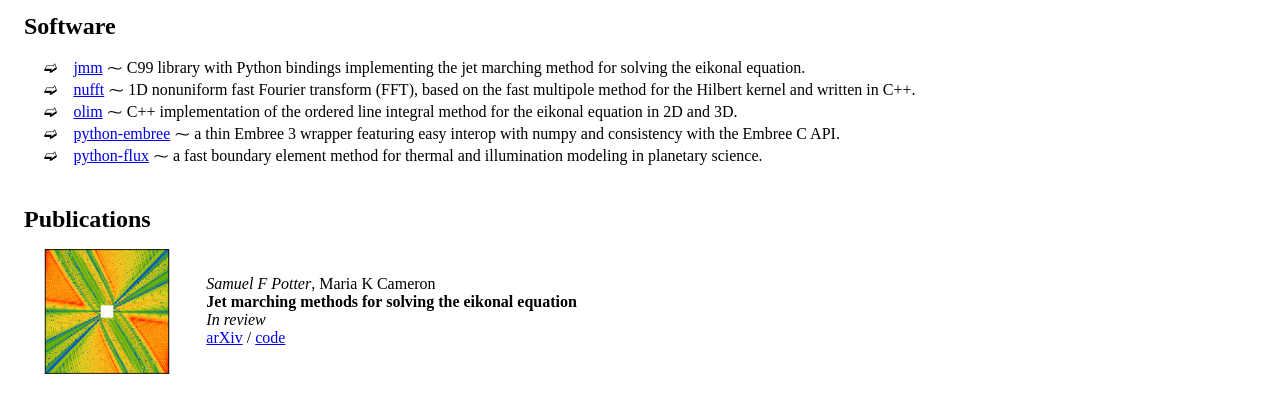
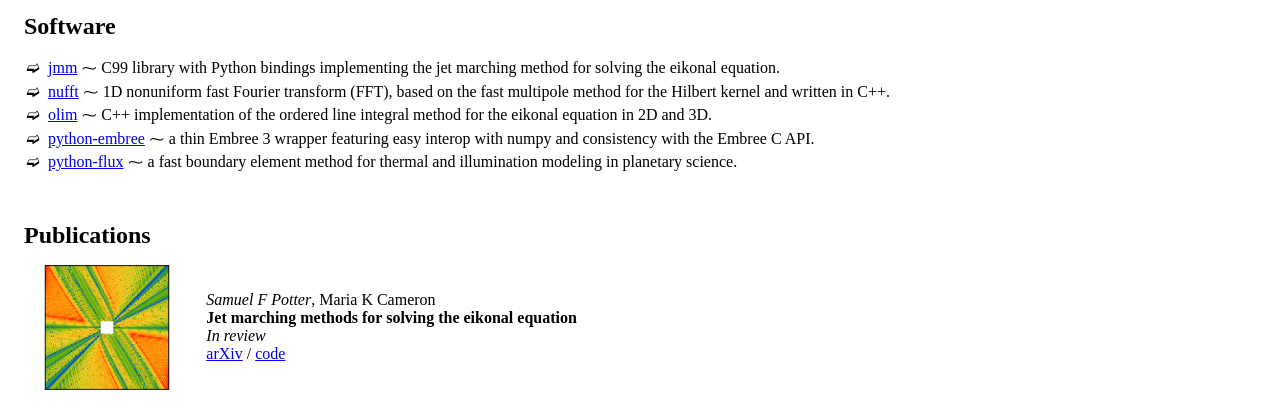
Before and after one commit to sampotter/sampotter.github.io, a plain HTML site: page index.html in a window 1280 px wide. Shown: the part 364-767 px from the top of the page. Drawn offline with Linux system fonts and the light colour scheme; a web font is replaced by a local one.

Commit message:
more styling

```diff
--- a/style.css
+++ b/style.css
@@ -4,23 +4,15 @@ body {
 	font-style: normal;
 }
 
-li:before {
-    content:'\27ab';
-    margin:0 1em;
+ul {
+	list-style-type:'\27ab';
+	padding:1rem;
+	margin:0rem;
 }
 
 li {
-	padding:rem;
-}
-
-ul {
-	list-style-type:none;
-	list-style-position:outside;
-	padding-top:1rem;
-	padding-left:0.25rem;
-	padding-right:1rem;
-	padding-bottom:0.5rem;
-	margin:0rem;
+	padding-left:0.5rem;
+	padding-bottom:0.1rem;
 }
 
 h1.basic {
@@ -64,7 +56,6 @@ div.contact-line {
 }
 
 div.about-me {
-	width:65%;
 	padding:1rem;
 }
 
```
